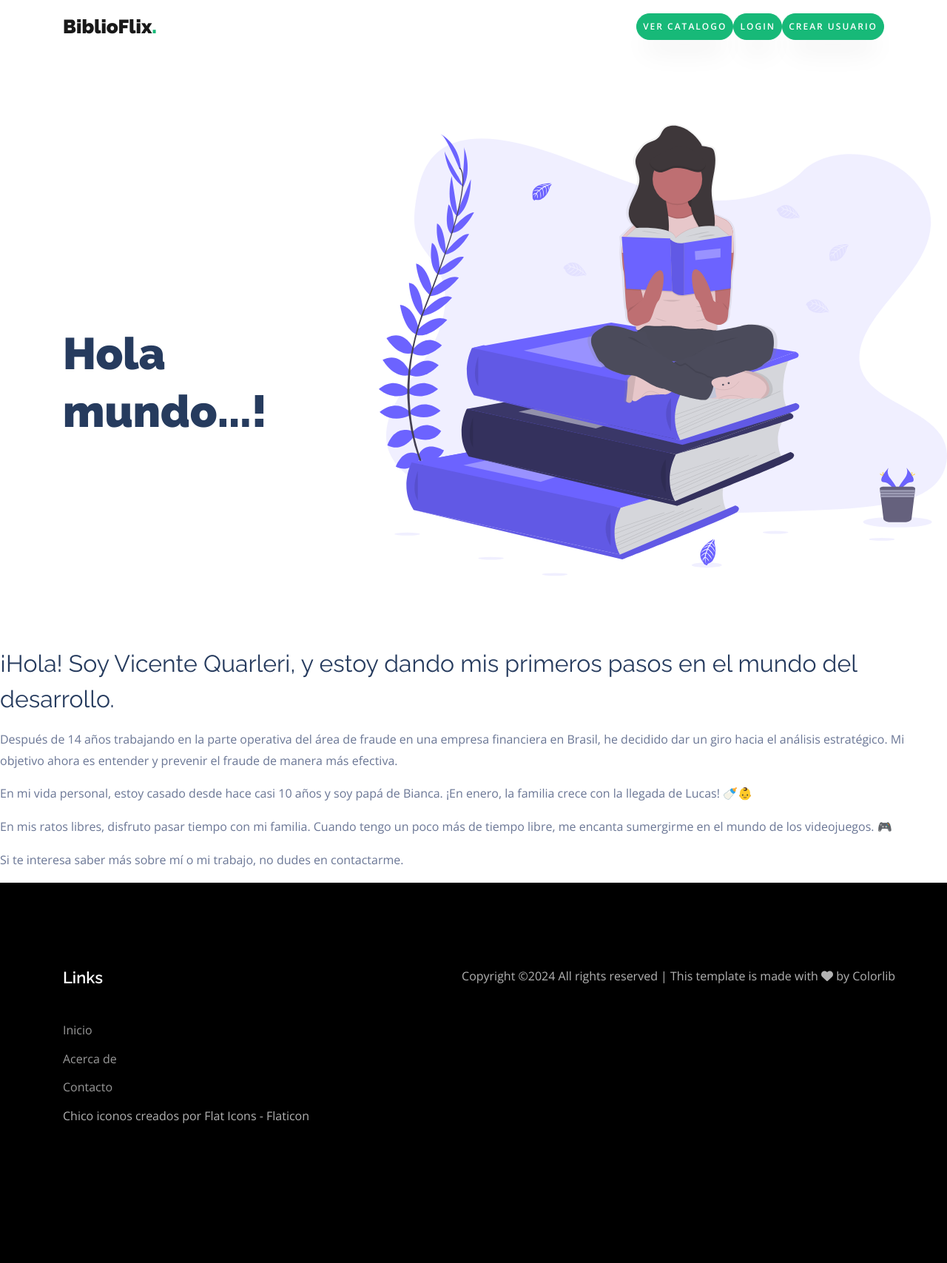
After one commit to ElvisEnte/entregafinal_quarleri, a Django app: page /acerca_de/ in a window 1280 px wide. The commit adds this page. Shown: the whole page at 74% size. Run offline with Django 5.2, Linux system fonts and the light colour scheme; some libraries are stand-ins or nearby versions.

Commit message:
Proyecto final v.3.1

```diff
--- a/Biblioflix/settings.py
+++ b/Biblioflix/settings.py
@@ -119,7 +119,6 @@ USE_TZ = True
 
 STATIC_URL = 'static/'
 
-
 MEDIA_URL = "/media/"
 MEDIA_ROOT = os.path.join(BASE_DIR, 'media')
 # Default primary key field type
--- /dev/null
+++ b/biblio/templates/biblio/acerca_de.html
@@ -0,0 +1,31 @@
+{% extends "biblio/index.html" %}
+
+
+
+{% block titulo %}
+<span>
+<h1 class="mb.4" color="Aquamarine">Hola mundo...!</h1>
+</span>
+{% endblock titulo %}
+
+{% block contenido %}
+<section class="about-me">
+    <h2 class="mb-3">¡Hola! Soy Vicente Quarleri, y estoy dando mis primeros pasos en el mundo del desarrollo.</h2>
+
+    <p>
+        Después de 14 años trabajando en la parte operativa del área de fraude en una empresa financiera en Brasil, he decidido dar un giro hacia el análisis estratégico. Mi objetivo ahora es entender y prevenir el fraude de manera más efectiva.
+    </p>
+
+    <p>
+        En mi vida personal, estoy casado desde hace casi 10 años y soy papá de Bianca. ¡En enero, la familia crece con la llegada de Lucas! 🍼👶
+    </p>
+
+    <p>
+        En mis ratos libres, disfruto pasar tiempo con mi familia. Cuando tengo un poco más de tiempo libre, me encanta sumergirme en el mundo de los videojuegos. 🎮
+    </p>
+
+    <p>
+        Si te interesa saber más sobre mí o mi trabajo, no dudes en contactarme.
+    </p>
+</section>
+{% endblock contenido %}
--- a/biblio/templates/biblio/index.html
+++ b/biblio/templates/biblio/index.html
@@ -69,6 +69,7 @@
                           <a class="navbar-link"><a href="{% url 'libros' %}" class="btn btn-primary py-3 px-2"><span>Libros</a></a>
 
               {% else %}
+              <a class="btn btn-primary py-2 px-2" href="{% url 'catalogo' %}">Ver catalogo</a>
               <a class="btn btn-primary py-2 px-2" href="{% url 'login' %}">Login</a>
 
               <a class="btn btn-primary py-2 px-2" href="{% url 'crear' %}">Crear usuario</a>
@@ -95,9 +96,8 @@
                   <div class="text mt-5">
                       {% block titulo %}
                       <span class="subheading">Delivery de libros</span>
-                      <h1>¿Estas listo para elegir un libro y que te lo lleven a tu casa?</h1>
+                      <h2>¿Estas listo para elegir un libro y que te lo lleven a tu casa?</h2>
                       <p>Vos elegís por cuánto tiempo lo queres tener. Cuando lo terminas, lo pasamos a buscar</p>
-                      <p><a href="{% url 'catalogo' %}" class="btn btn-primary py-3 px-4">Ver catalogo</a></p>
                       {% endblock titulo %}
                   </div>
               </div>
@@ -120,7 +120,7 @@
               <h2 class="ftco-heading-2">Links</h2>
               <ul class="list-unstyled">
                 <li><a href="#"></span>Inicio</a></li>
-                <li><a href="#"></span>Acerca de</a></li>
+                <li><a href="{% url 'acerca_de' %}"></span>Acerca de</a></li>
                 <li><a href="#"></span>Contacto</a></li>
                 <a href="https://www.flaticon.es/iconos-gratis/chico" title="chico iconos">Chico iconos creados por Flat Icons - Flaticon</a>
               </ul>
--- a/biblio/urls.py
+++ b/biblio/urls.py
@@ -4,15 +4,16 @@ from django.contrib.auth.views import LogoutView
 
 urlpatterns = [
     path('', home, name="home"),
+    path('acerca_de/', acerca_de, name="acerca_de"),
 
     ## Catalogo
     path('catalogo/', catalogo, name="catalogo"),
+    path('buscarLibros/', buscarLibros, name="buscarLibros"),
+    path('encontrarlibros/', encontrarlibros, name="encontrarlibros"),
 
     ## Libros
     path('libros/', libros, name="libros"),
     path('librosForm/', librosForm, name="librosForm"),
-    path('buscarLibros/', buscarLibros, name="buscarLibros"),
-    path('encontrarlibros/', encontrarlibros, name="encontrarlibros"),
     path('libroUpdate/<id_libro>', libroUpdate, name="libroUpdate"),
     path('libroDelete/<id_libro>', libroDelete, name="libroDelete"),
     ## Favoritos
--- a/biblio/views.py
+++ b/biblio/views.py
@@ -17,6 +17,9 @@ from django.contrib.auth.decorators import login_required
 # Create your views here.
 def home(request):
     return render(request, "biblio/index.html")
+
+def acerca_de(request):
+    return render(request, "biblio/acerca_de.html")
 
 #____Catalogo
 def catalogo(request):
@@ -53,18 +56,18 @@ def catalogo(request):
     return render(request, "biblio/catalogo.html", {"catalogo": libros})
 
 ## Buscar
-@login_required
 def buscarLibros(request):
     return render(request, "biblio/buscarLibros.html")
 
 def encontrarlibros(request):
-    if request.GET["buscar"]:
-        libro = request.GET["buscar"]
-        titulos = LibroCatalogo.objects.filter(titulo__icontains=libro)
-        contexto = {'libros': titulos}
+    query = request.GET.get("buscar", "").strip()
+    if query:
+        libros = LibroCatalogo.objects.filter(titulo__icontains=query)
     else:
-        contexto = {'libros': LibroCatalogo.objects.all()}
+        libros = LibroCatalogo.objects.all()
 
+    print("Libros encontrados:", libros)
+    contexto = {'catalogo': libros}
     return render(request, "biblio/catalogo.html", contexto)
 
 ## _____Favoritos
```
Also changed, not shown: biblio/templates/biblio/buscarLibros.html (+6 -7 lines), biblio.db, 1 other file.
